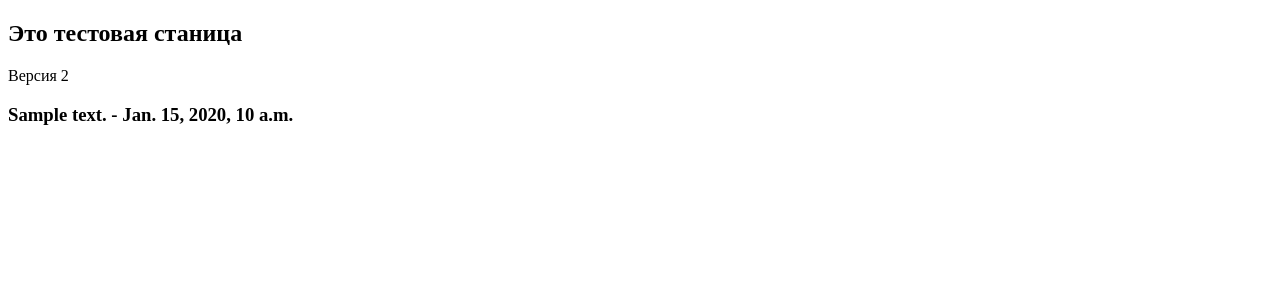
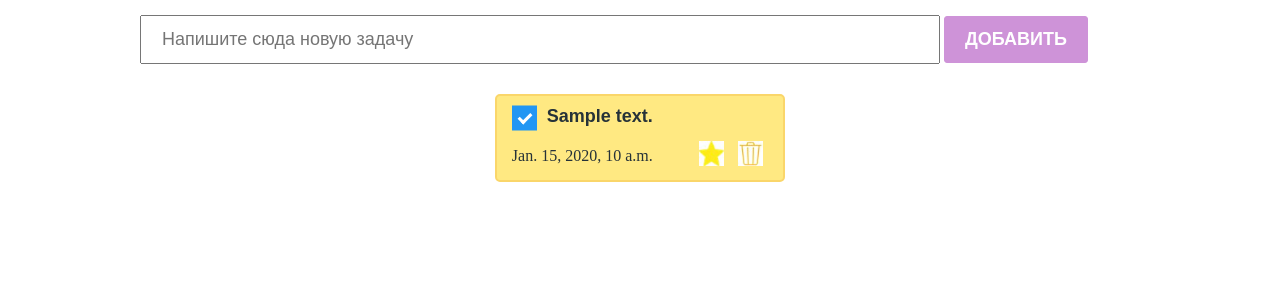
Before and after one commit to KamchybekovMarat/mmmm, a Django app: page /test/ in a window 1280 px wide. Shown: the top 300 px of the page. Run offline with Django 3.2, Linux system fonts and the light colour scheme; tables that the repository leaves empty hold one stand-in row (values such as "Sample post").

Commit message:
added coment changes

```diff
--- a/main/static/styles/index.css
+++ b/main/static/styles/index.css
@@ -85,6 +85,11 @@ section {
     font-size: 18px;
     font-family: sans-serif;
 }
+
+.todo_item_header h4 a{
+    text-decoration: none;
+}
+
 .todo_item_footer {
     display: flex;
     justify-content: space-between;
--- a/main/templates/index.html
+++ b/main/templates/index.html
@@ -18,8 +18,8 @@
             type="text"
             placeholder="Напишите сюда новую задачу"/>
           <button class="create_button">Добавить</button>
-    </div>
-    <div class="todo_container">
+     </div>
+     <div class="todo_container">
 
         <div class="todo_item">
         <div class="todo_item_header">
@@ -128,6 +128,7 @@
                 </div>
               </div>
             </div>
+    </section>
 </body>
 
 
--- a/main/templates/test.html
+++ b/main/templates/test.html
@@ -1,15 +1,69 @@
+{% load static %}
 <!DOCTYPE html>
 <html lang="en">
 <head>
     <meta charset="UTF-8">
     <meta name="viewport" content="width=device-width, initial-scale=1.0">
-    <title>Document</title>
+    <title>ToDo</title>
+    <link rel="stylesheet" href="{% static '/styles/index.css' %}"/>
+    <link rel="stylesheet" href="{% static '/styles/chekbox.css' %}"/>
 </head>
+
 <body>
-    <h2>Это тестовая станица</h2>
-    <div>Версия 2</div>
-    {% for todo in todo_list %}
-        <h3>{{ todo.text }} - {{ todo.date }}</h3>
-    {% endfor %}
+    <section>
+
+    <div class="create_container">
+         <input
+           class="create_input"
+           type="text"
+           placeholder="Напишите сюда новую задачу"/>
+         <button class="create_button">Добавить</button>
+        </div>
+        <div class="todo_container">
+
+       {% for todo in todo_list %}
+       <div class="todo_item
+            {% if todo.is_favorite %}
+                marked
+            {% elif todo.is_closed %}
+                done
+            {% endif %}
+       ">
+
+       <div class="todo_item_header">
+                <label class="checkbox_container">
+                    <input type="checkbox"
+                        {% if todo.is_closed %}
+                            checked
+                        {% endif %}
+                    />
+                    <span class="checkmark"></span>
+                </label>
+                <h4><a href="{% url 'close-todo' todo.id %}">{{ todo.text }}</a></h4>
+                </div>
+                <div class="todo_item_footer">
+                <p>{{ todo.date }}</span></p>
+                <div class="action_buttons">
+
+                    {% if todo.is_favorite %}
+
+                        <a href="{% url 'mark-todo' todo.id %}"><img src="{% static '../static/images/star.jpg'%}" /></a>
+
+                    {% else %}
+
+                         <a href="{% url 'mark-todo' todo.id %}"> <img src="{% static '../static/images/star zero.jpg'%}" /></a>
+
+                    {% endif %}
+
+                        <a href="{% url 'delete-todo' todo.id %}"> <img src="{% static '../static/images/musor.jpg'%}" /></a>
+
+
+                </div>
+            </div>
+        </div>
+            {% endfor %}
+
+
+   </section>
 </body>
 </html>
--- a/main/views.py
+++ b/main/views.py
@@ -79,3 +79,9 @@ def favorite_book(request, id):
 def book_info(request, id):
     book = BookStore.objects.get(id=id)
     return render(request, 'book-detail.html', {'book': book})
+
+def close_todo(request, id):
+    todo = ToDo.objects.get(id=id)
+    todo.is_closed = not todo.is_closed
+    todo.save()
+    return redirect(test)
--- a/todo/urls.py
+++ b/todo/urls.py
@@ -32,6 +32,8 @@ urlpatterns = [
     path('mark-todo/<id>/', mark_todo, name='mark-todo'),
     path('delete-book/<id>/', delete_book, name='delete-book'),
     path('favorite-book/<id>/', favorite_book, name='favorite-book'),
-    path('book-info/<id>/', book_info, name='info-book')
+    path('book-info/<id>/', book_info, name='info-book'),
+    path('close-todo/<id>/', close_todo, name='close-todo'),
+
 ] + static(settings.STATIC_URL, document_root=settings.STATIC_ROOT) \
   + static(settings.MEDIA_URL, document_root=settings.MEDIA_ROOT)
```
